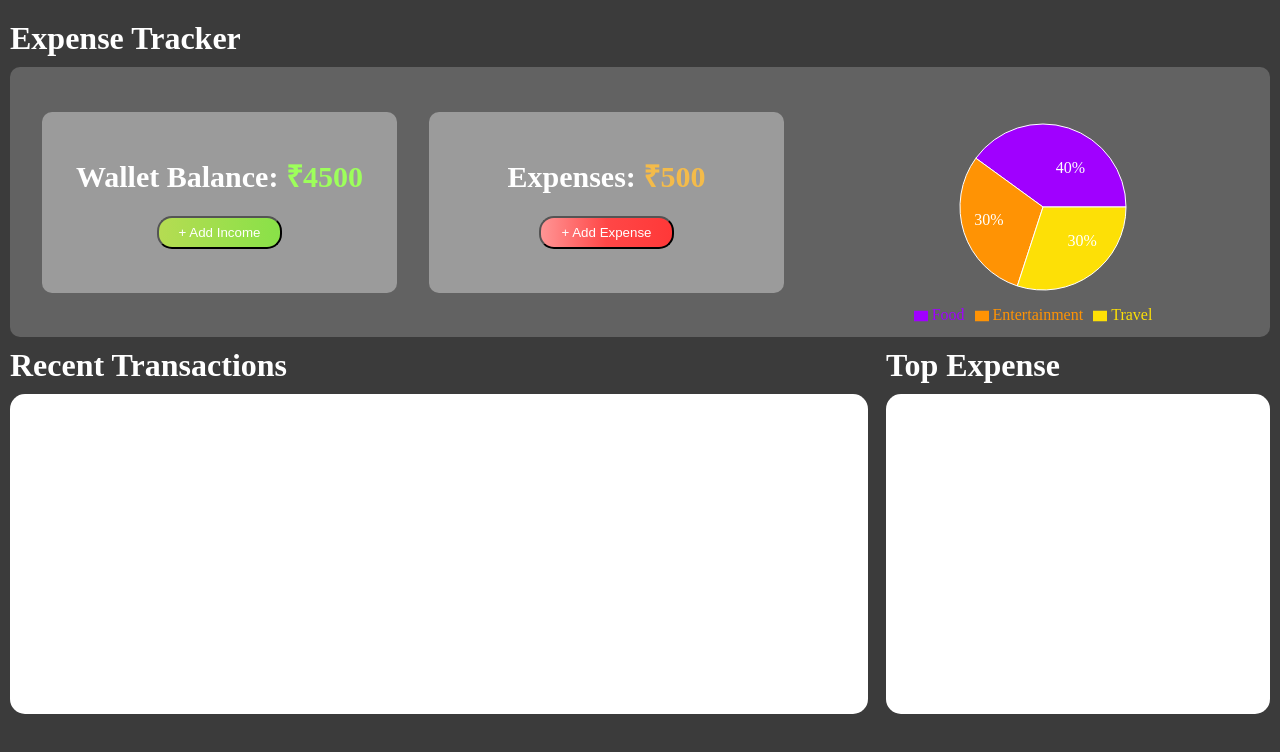
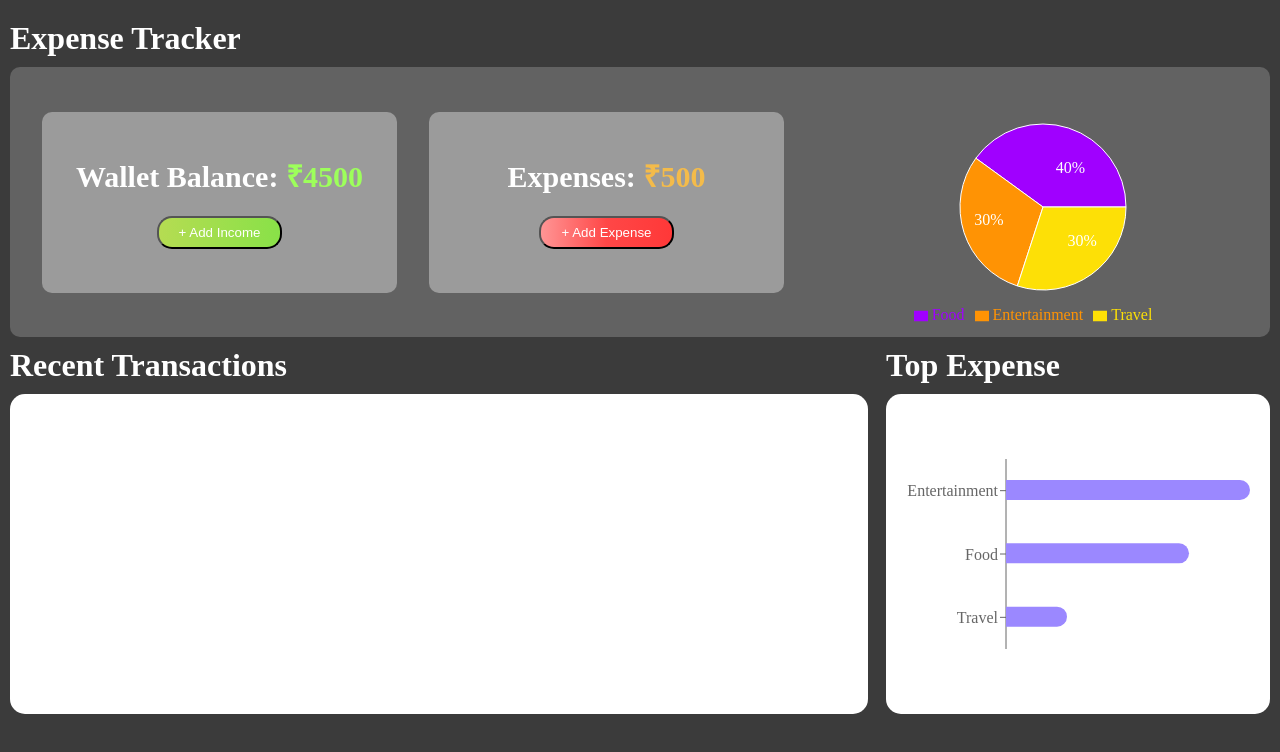
Before and after one commit to mav92121/Expense-Tracker-App, a React (Create React App) app: page / in a window 1280 px wide. Shown: the top 752 px of the page. Built offline with nearby package versions, Linux system fonts and the light colour scheme.

Commit message:
top expense chart

```diff
--- a/src/components/Summarry/TopExpense/TopExpense.css
+++ b/src/components/Summarry/TopExpense/TopExpense.css
@@ -3,4 +3,7 @@
   height: 40vh;
   background-color: white;
   border-radius: 15px;
+  display: flex;
+  justify-content: center;
+  align-items: center;
 }
--- a/src/components/Summarry/TopExpense/TopExpense.jsx
+++ b/src/components/Summarry/TopExpense/TopExpense.jsx
@@ -1,11 +1,43 @@
 import React from "react";
 import "./TopExpense.css";
+import {
+  BarChart,
+  Bar,
+  XAxis,
+  YAxis,
+  Tooltip,
+  ResponsiveContainer,
+} from "recharts";
 
 const TopExpense = () => {
+  const data = [
+    { name: "Entertainment", value: 400 },
+    { name: "Food", value: 300 },
+    { name: "Travel", value: 100 },
+  ];
+
   return (
     <div>
       <h3 className="heading">Top Expense</h3>
-      <div className="expense-container"></div>
+      <div className="expense-container">
+        <ResponsiveContainer width="100%" height={200}>
+          <BarChart
+            layout="vertical"
+            data={data}
+            margin={{ top: 5, right: 20, left: 20, bottom: 5 }}
+          >
+            <XAxis type="number" hide />
+            <YAxis dataKey="name" type="category" width={100} />
+            <Tooltip />
+            <Bar
+              dataKey="value"
+              fill="#9b88ff"
+              radius={[0, 30, 30, 0]}
+              barSize={20}
+            />
+          </BarChart>
+        </ResponsiveContainer>
+      </div>
     </div>
   );
 };
```
